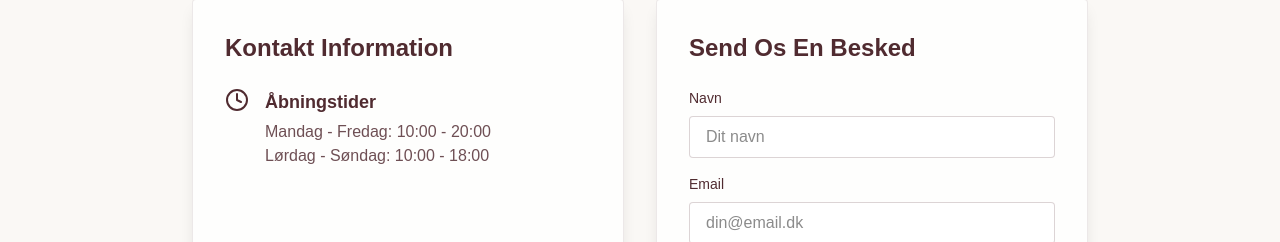
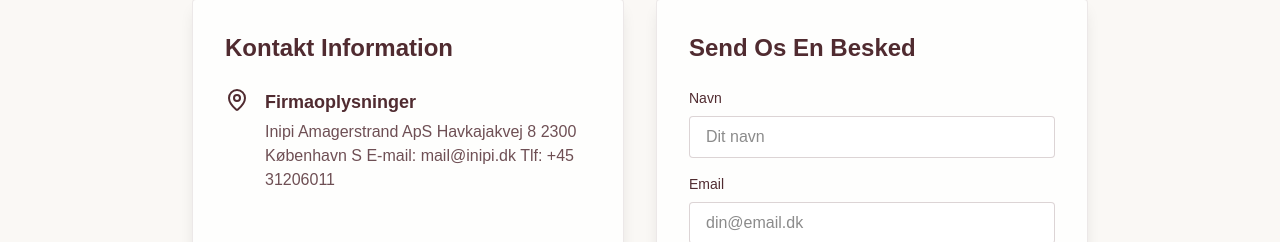
Before and after one commit to kennethordinem/inipi-supabase, a Next.js app: page /contact in a window 1280 px wide. Shown: the part 390-632 px from the top of the page. Built offline with nearby package versions, Linux system fonts and the light colour scheme; no server answers.

Commit message:
Updated the contact page

```diff
--- a/app/contact/page.tsx
+++ b/app/contact/page.tsx
@@ -134,15 +134,19 @@ export default function ContactPage() {
 
                     <div className="flex items-start">
                       <div className="flex-shrink-0">
-                        <Clock className="h-6 w-6 text-[#502B30]" />
+                        <MapPin className="h-6 w-6 text-[#502B30]" />
                       </div>
                       <div className="ml-4">
                         <h3 className="text-lg font-semibold text-[#502B30] mb-1">
-                          Åbningstider
+                          Firmaoplysninger
                         </h3>
-                        <p className="text-[#4a2329]/80">
-                          Mandag - Fredag: 10:00 - 20:00<br />
-                          Lørdag - Søndag: 10:00 - 18:00
+                        <p className="text-[#4a2329]/80 whitespace-pre-line">
+                          Inipi Amagerstrand ApS
+                          Havkajakvej 8
+                          2300 København S
+
+                          E-mail: mail@inipi.dk
+                          Tlf: +45 31206011
                         </p>
                       </div>
                     </div>
```
